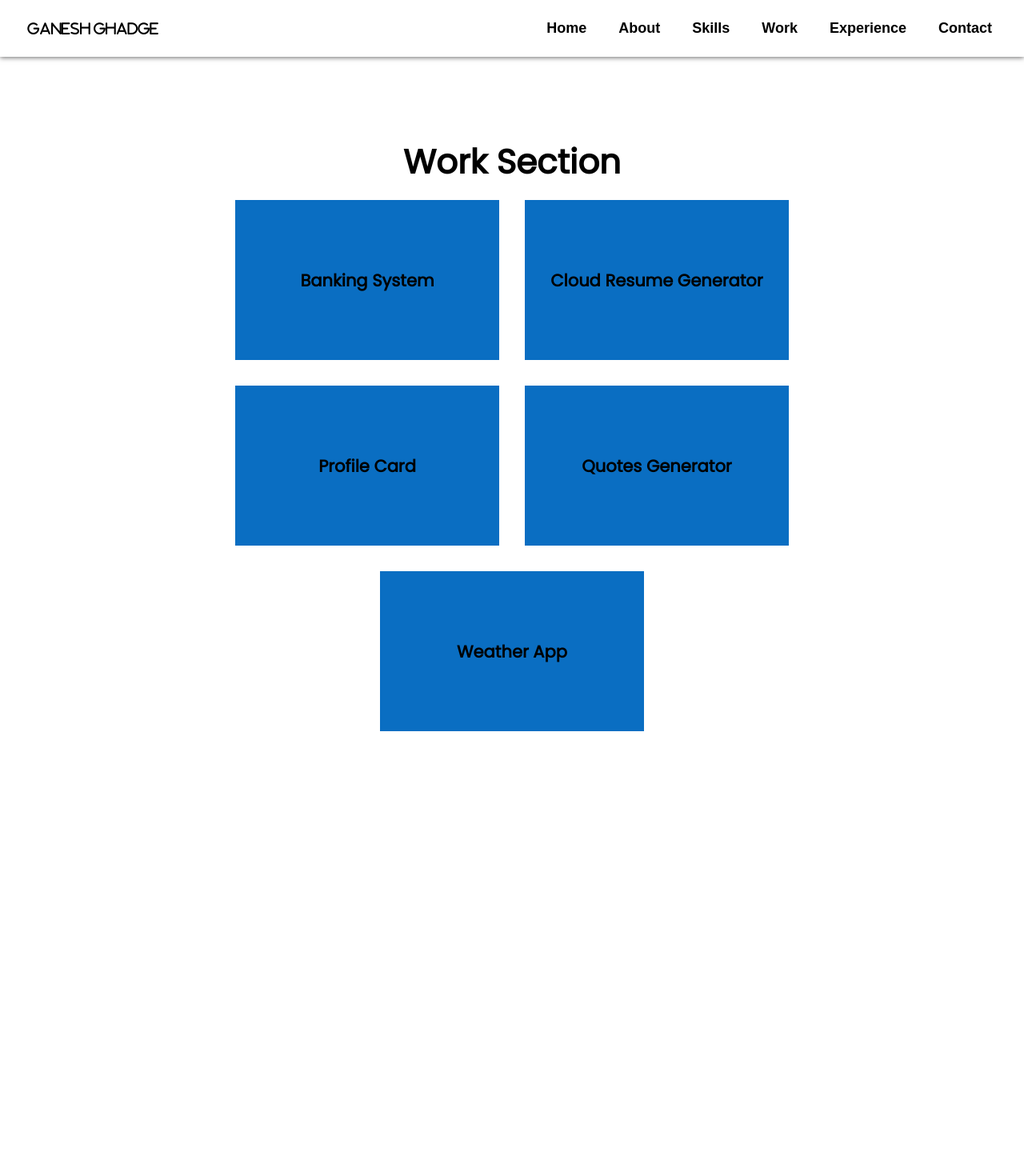
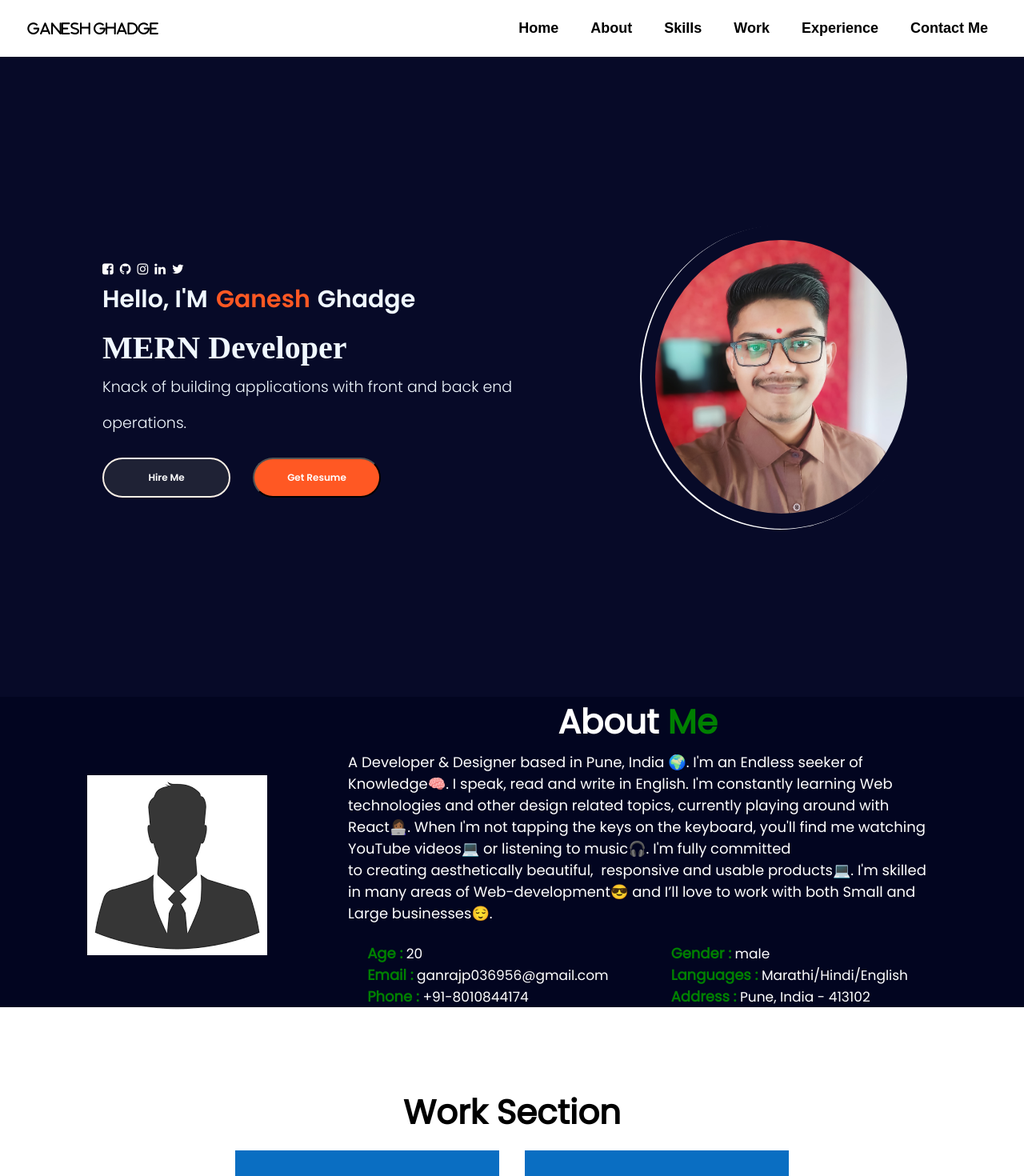
Before and after one commit to ganraj21/Portfolio-Web-Application, a React (Create React App) app: page /ganesh/work in a window 1280 px wide. Shown: the top 1470 px of the page at 80% size. Before the commit the page ends 930 px from the top, so only its background shows below. Built offline with nearby package versions, Linux system fonts and the light colour scheme.

Commit message:
change navbar routing

```diff
--- a/src/App.js
+++ b/src/App.js
@@ -1,20 +1,25 @@
-import './App.css'
-import React from 'react'
-import { Route, Routes } from 'react-router-dom'
+import "./App.css";
+import React from "react";
 // web pages --->
-import Frontpage from './components/Frontpage'
-import About from './components/About'
-import Contact from './components/Contact'
-import Experience from './components/Experience'
-import Work from './components/Work'
-import Skills from './components/Skills'
-import Error from './components/Error'
-import Navbar from './components/Navbar'
+import Frontpage from "./components/Frontpage";
+import About from "./components/About";
+import Contact from "./components/Contact";
+import Experience from "./components/Experience";
+import Work from "./components/Work";
+import Skills from "./components/Skills";
+import Error from "./components/Error";
+import Navbar from "./components/Navbar";
 const App = () => {
   return (
     <>
       <Navbar />
-      <Routes>
+      <Frontpage />
+      <About />
+      <Work />
+      <Skills />
+      <Experience />
+      <Contact />
+      {/* <Routes>
         <Route exact path="/" element={<Frontpage />}></Route>
         <Route exact path="/ganesh/about" element={<About />}></Route>
         <Route exact path="/ganesh/experience" element={<Experience />}></Route>
@@ -22,9 +27,9 @@ const App = () => {
         <Route exact path="/ganesh/skills" element={<Skills />}></Route>
         <Route exact path="/ganesh/contact" element={<Contact />}></Route>
         <Route path="/error" element={<Error />}></Route>
-      </Routes>
+      </Routes> */}
     </>
-  )
-}
+  );
+};
 
 export default App;
--- a/src/components/About.jsx
+++ b/src/components/About.jsx
@@ -4,24 +4,24 @@ import "./About.css";
 function About() {
   return (
     <div>
-      <div className="about_me">
+      <div className="about_me" id="about_myself">
         <div className="container_01">
           <div className="my_img">
             <img id="img" src={pic} alt="profile image" />
           </div>
           <div className="my_info">
             <h2>
-              About <span>Me</span>{" "}
+              About <span>Me</span>
             </h2>
             <p>
-              A Developer & Designer based in Pune, India 🌍. I’m an Endless
-              seeker of Knowledge🧠. I speak, read and write in English. I’m
+              A Developer & Designer based in Pune, India 🌍. I'm an Endless
+              seeker of Knowledge🧠. I speak, read and write in English. I'm
               constantly learning Web technologies and other design related
               topics, currently playing around with React👩🏾‍💻. When I'm not
               tapping the keys on the keyboard, you'll find me watching YouTube
               videos💻 or listening to music🎧. I'm fully committed
               to creating aesthetically beautiful,  responsive and usable
-              products💻. I’m skilled in many areas of Web-development😎 and
+              products💻. I'm skilled in many areas of Web-development😎 and
               I’ll love to work with both Small and Large businesses😌.
             </p>
             <div className="personal_info">
--- a/src/components/Contact.jsx
+++ b/src/components/Contact.jsx
@@ -4,7 +4,7 @@ import "./Contact.css";
 function Contact() {
   return (
     <div>
-      <div className="contact_page_section">
+      <div className="contact_page_section" id="contact_page">
         <div className="contact_section">
           <h2 className="ccp">This is contact page</h2>
           <div className="contact_container">
--- a/src/components/Experience.jsx
+++ b/src/components/Experience.jsx
@@ -2,11 +2,11 @@ import React from "react";
 import "./Experience.css";
 const Experience = () => {
   return (
-    <div>
-      <div className="experiences">
+    <>
+      <div className="experiences" id="experience">
         <h2>this is my Experience</h2>
       </div>
-    </div>
+    </>
   );
 };
 
--- a/src/components/Frontpage.jsx
+++ b/src/components/Frontpage.jsx
@@ -4,7 +4,7 @@ import "./Frontpage.css";
 function Frontpage() {
   return (
     <>
-      <div className="profile-container">
+      <div className="profile-container" id="home_page">
         <div className="profile-parent">
           <div className="profile-details">
             <div className="colz">
@@ -43,7 +43,9 @@ function Frontpage() {
               </span>
             </div>
             <div className="profile-options">
-              <button className="btn primary-btn">Hire Me</button>
+              <a href="#contact_page">
+                <button className="btn primary-btn">Hire Me</button>
+              </a>
               <a href="profile_img.png" download="../Image/profile_img.png">
                 <button className="btn highlighted-btn">Get Resume</button>
               </a>
--- a/src/components/Navbar.jsx
+++ b/src/components/Navbar.jsx
@@ -17,44 +17,50 @@ const Navbar = () => {
     <>
       <div className="nav-container">
         <div className="logo">
-          <Link to="/">
+          <a href="#home_page">
             <h4> Ganesh Ghadge</h4>
-          </Link>
+          </a>
         </div>
         <div className={isActive ? "active_links" : "links"}>
           <div className="MenuItems">
             <Link to="/" className="site-title"></Link>
           </div>
           <div className="MenuItems">
-            <Link to="/" onClick={closeMobileMenu}>
+            <a href="#home_page" onClick={closeMobileMenu}>
               Home
-            </Link>
+            </a>
           </div>
           <div className="MenuItems">
-            <Link to="/ganesh/about" onClick={closeMobileMenu}>
+            <a href="#about_me" onClick={closeMobileMenu}>
               About
-            </Link>
+            </a>
           </div>
           <div className="MenuItems">
-            <Link to="/ganesh/skills" onClick={closeMobileMenu}>
+            <a href="#my_skills" onClick={closeMobileMenu}>
               Skills
-            </Link>
+            </a>
           </div>
           <div className="MenuItems">
-            <Link to="/ganesh/work" onClick={closeMobileMenu}>
+            <a href="#my_work" onClick={closeMobileMenu}>
               Work
-            </Link>
+            </a>
           </div>
           <div className="MenuItems">
-            <Link to="/ganesh/experience" onClick={closeMobileMenu}>
+            <a href="#experience" onClick={closeMobileMenu}>
               Experience
-            </Link>
+            </a>
           </div>
 
           <div className="MenuItems">
-            <Link to="/ganesh/contact" onClick={closeMobileMenu}>
-              Contact
-            </Link>
+            <a
+              href="#contact_page"
+              onClick={closeMobileMenu}
+              style={{
+                width: "102px",
+              }}
+            >
+              Contact Me
+            </a>
           </div>
         </div>
         <div className="toggle_menu_icons" onClick={handleClick}>
--- a/src/components/Skills.jsx
+++ b/src/components/Skills.jsx
@@ -5,7 +5,7 @@ import "./Skills.css";
 function Skills() {
   return (
     <>
-      <div>
+      <div id="my_skills">
         <div className="my_skills">
           <h2>Skills and Abilities</h2>
         </div>
--- a/src/components/Work.jsx
+++ b/src/components/Work.jsx
@@ -30,7 +30,7 @@ const Work = () => {
     },
   ];
   return (
-    <div>
+    <div id="my_work">
       <div className="work_page">
         <h2>Work Section</h2>
         <div className="project_work_page">
--- /dev/null
+++ b/src/index.css
@@ -0,0 +1,7 @@
+* {
+  margin: 0;
+  padding: 0;
+  -ms-overflow-style: none;
+  box-sizing: border-box;
+  scroll-behavior: smooth;
+}
```
Also changed, not shown: src/index.js (+8 -7 lines).
